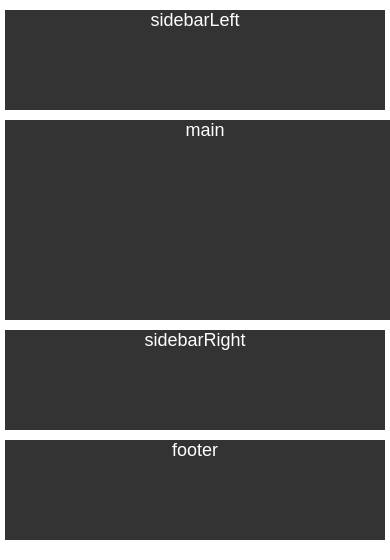
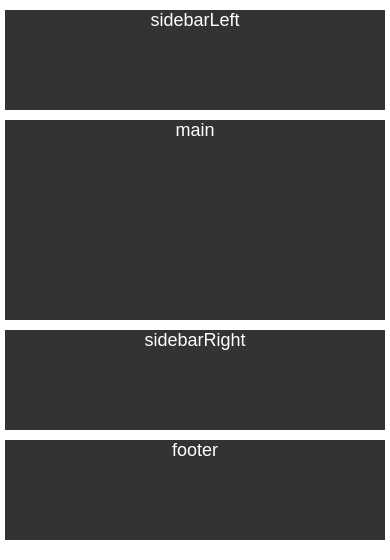
Before and after one commit to superboycxx/superboycxx.github.io, a PHP site: page /auto/index.html in a window 390 px wide. Shown: the part 110-670 px from the top of the page. Run offline with PHP 8.4, Linux system fonts and the light colour scheme.

Commit message:
Update main.css

```diff
--- a/auto/main.css
+++ b/auto/main.css
@@ -107,7 +107,7 @@ a{text-decoration:none;}
     }
     .main{
         margin-top:10px;
-        width:400px;
+        width:380px;
         height:200px;
     }
 
```
